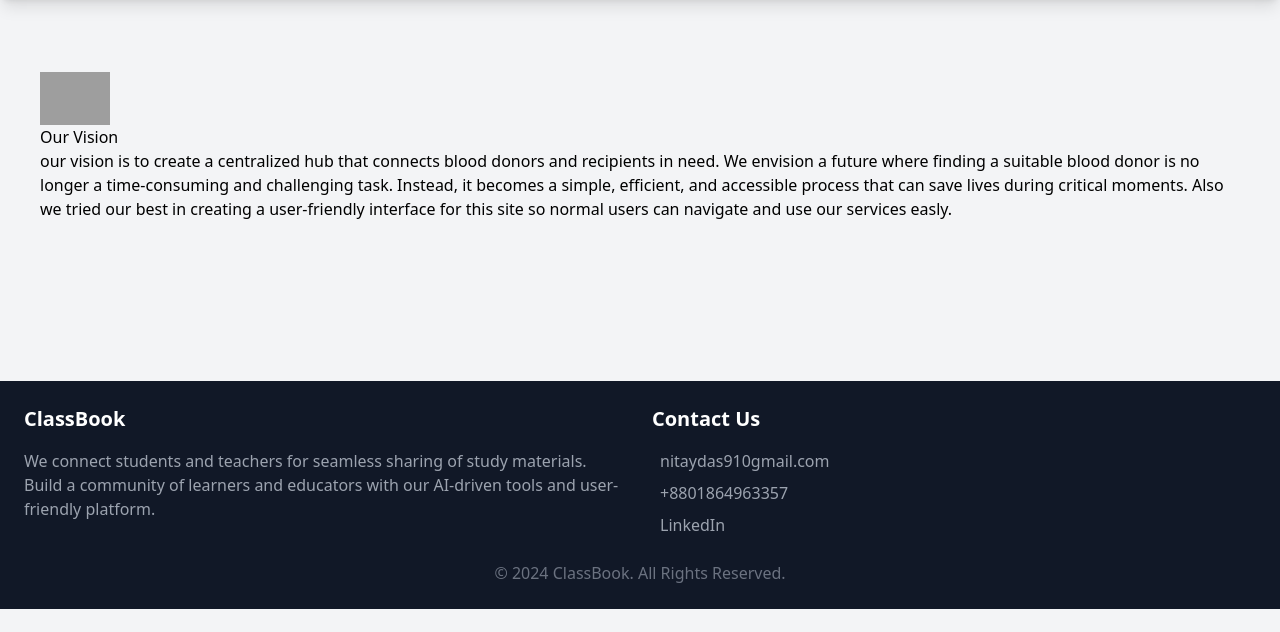
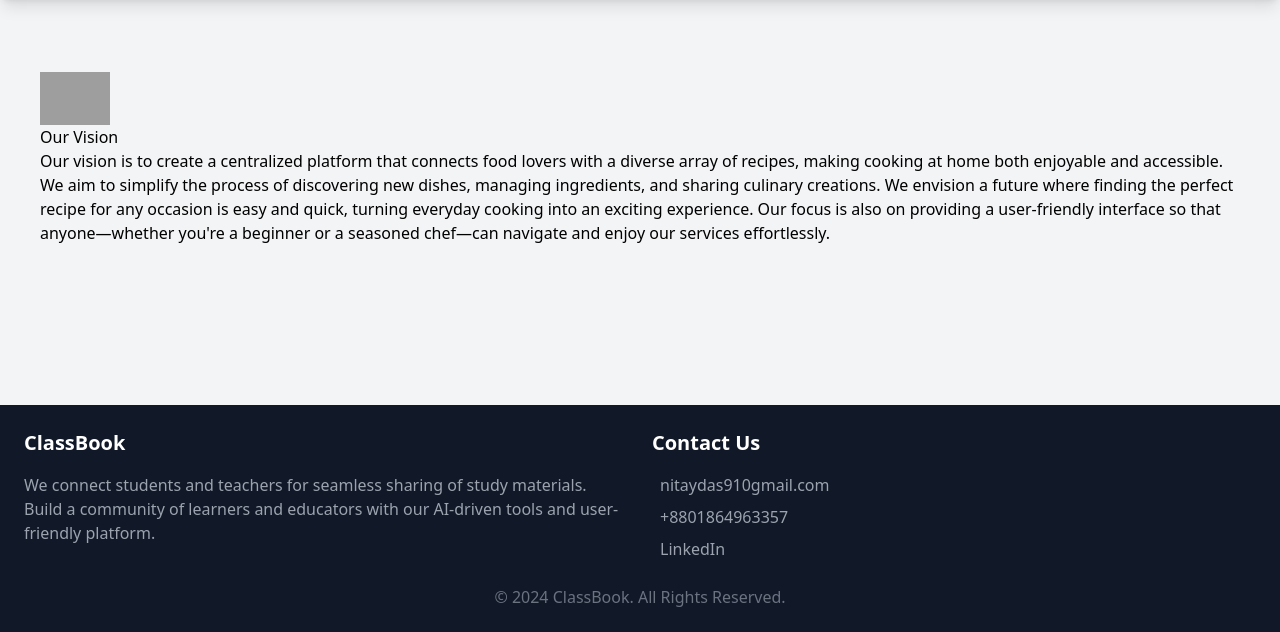
Before and after one commit to m4hfuj/KUET-Hackathon-Preliminary-Round, a Django app: page / in a window 1280 px wide. Shown: the part 60-692 px from the top of the page. Run offline with Django 4.2, Linux system fonts and the light colour scheme; parts of the project's set-up code (start-up, migrations or seed data) failed here and were passed over; some libraries are stand-ins or nearby versions; grey boxes are pictures that could not be loaded.

Commit message:
Added All functionalities

```diff
--- a/challenge-02/recipe_project/templates/base.html
+++ b/challenge-02/recipe_project/templates/base.html
@@ -4,7 +4,7 @@
   <meta charset="UTF-8">
   <meta name="viewport" content="width=device-width, initial-scale=1.0">
   <script src="https://cdn.tailwindcss.com"></script>
-  <title>{% block title %}ClassBook{% endblock %}</title>
+  <title>{% block title %}Recipe Manager{% endblock %}</title>
 </head>
 
 <body class="bg-gray-100 font-sans leading-normal tracking-normal">
--- a/challenge-02/recipe_project/templates/home.html
+++ b/challenge-02/recipe_project/templates/home.html
@@ -10,9 +10,9 @@
             <img src="{% static 'image/blood-icon.png' %}" alt="ICON" width="70" height="70">
             <h1 class="h1 hero-title">Our Vision</h1>
             <p class="hero-text">
-              our vision is to create a centralized hub that connects blood donors and recipients in need. We envision a future where finding a suitable blood donor
-              is no longer a time-consuming and challenging task. Instead, it becomes a simple, efficient, and accessible process that can save lives during critical moments. Also we tried
-              our best in creating a user-friendly interface for this site so normal users can navigate and use our services easly.
+              Our vision is to create a centralized platform that connects food lovers with a diverse array of recipes, making cooking at home both enjoyable and accessible. We aim to simplify the process of discovering new dishes, managing ingredients, and sharing culinary creations.
+
+We envision a future where finding the perfect recipe for any occasion is easy and quick, turning everyday cooking into an exciting experience. Our focus is also on providing a user-friendly interface so that anyone—whether you're a beginner or a seasoned chef—can navigate and enjoy our services effortlessly.
             </p>
           </div>
         </div>
```
Also changed, not shown: challenge-02/recipe_project/templates/recipes/chatbot.html (+4 -4 lines).
